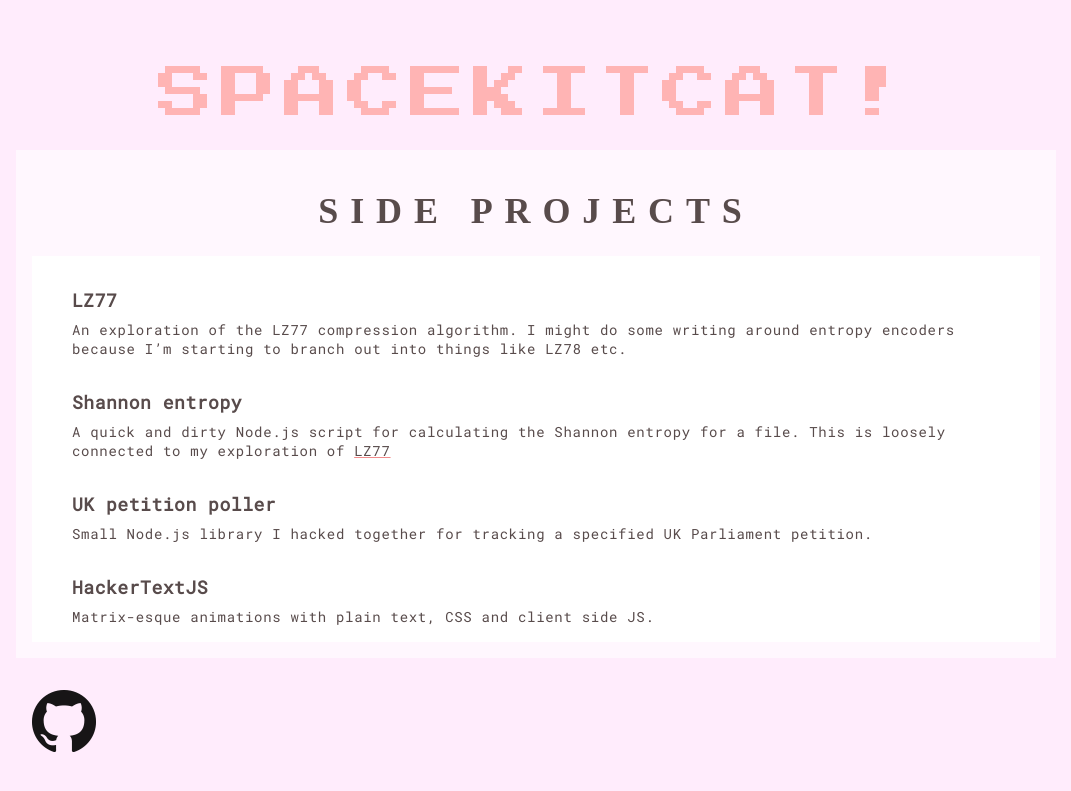
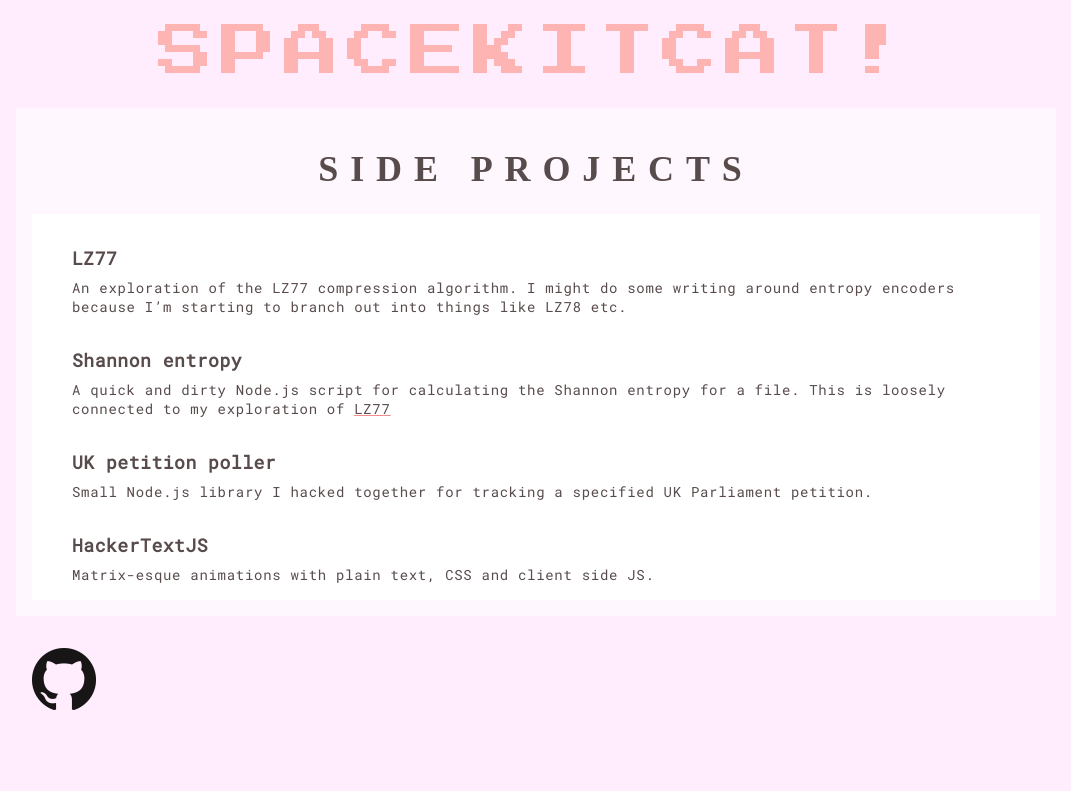
Before and after one commit to spacekitcat/spacekitcat.github.io, a Jekyll site: the page built from index.md, in a window 1280 px wide. Shown: the top 791 px of the page, without its empty margins (104-1175 px from the left). Built offline with Jekyll 4.4.1, drawn with Linux system fonts in a browser that asks for light colours; some web fonts are replaced.

Commit message:
Adding in a bit of responsiveness.

```diff
--- a/_sass/global.scss
+++ b/_sass/global.scss
@@ -10,12 +10,7 @@ $text-decoration-color: #f18a8a;
 .global {
   background-color: $global-background;
   color: $text-color;
-
-  color: $text-color;
   font-family: 'Roboto Mono', monospace;
-
-  padding: 25px;
-  margin: 25px;
 }
 
 .header {
```
